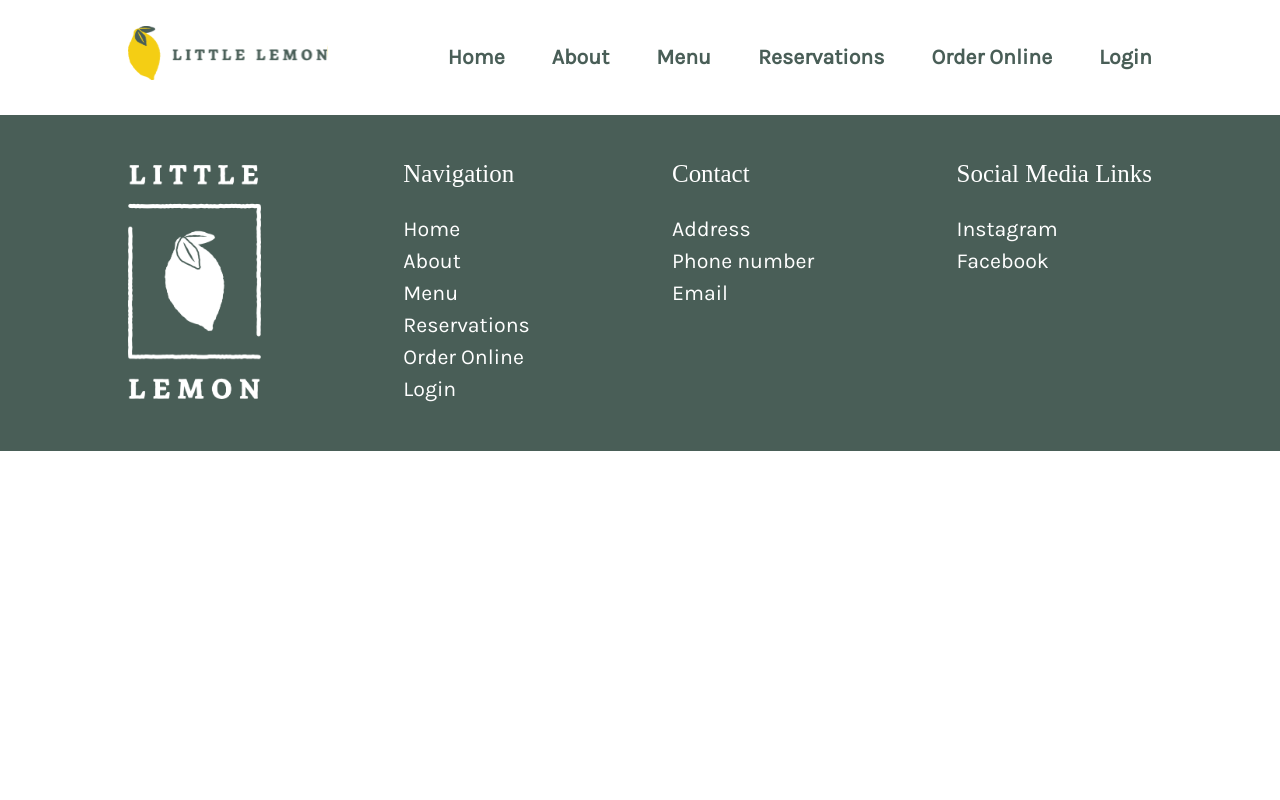
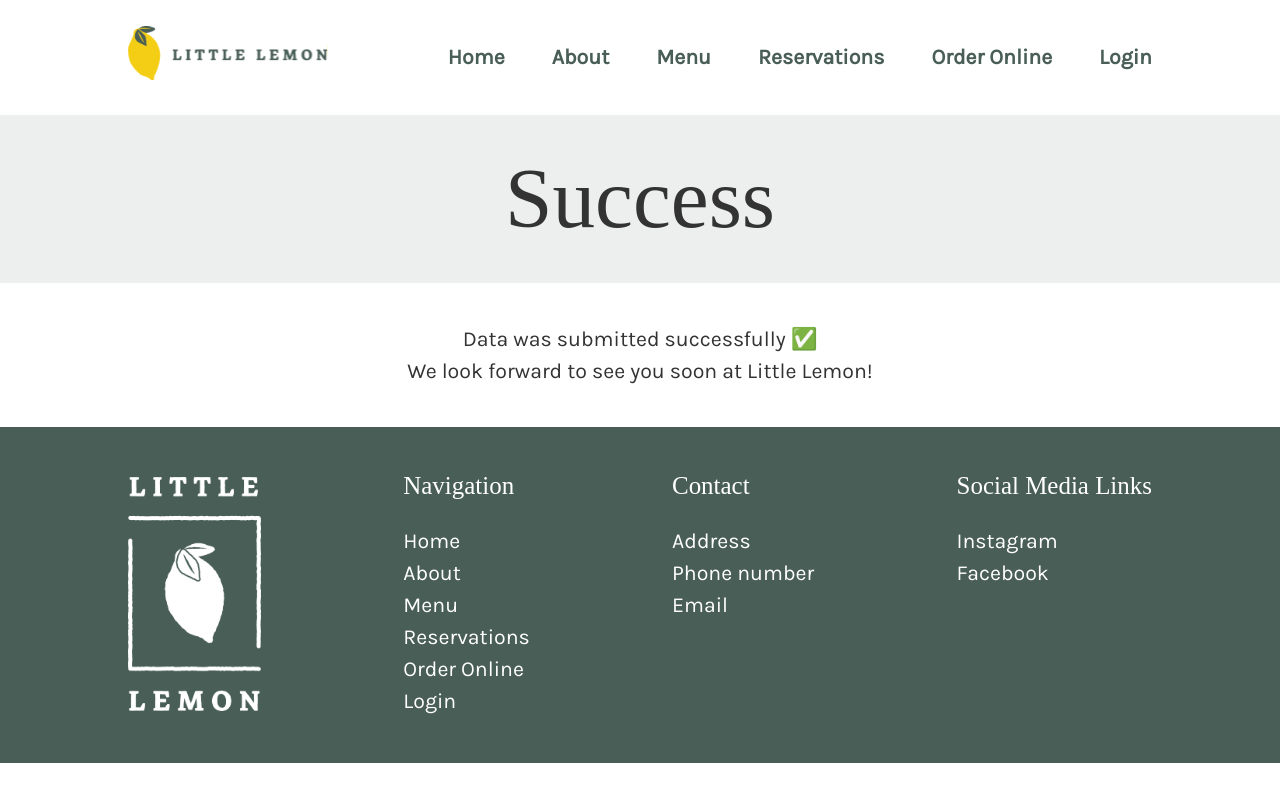
Before and after one commit to impoldev/littlelemon-frontend-capstone, a React (Create React App) app: page /confirmed-booking in a window 1280 px wide. Built offline with nearby package versions, Linux system fonts and the light colour scheme; a web font is replaced by a local one.

Commit message:
update booking system

```diff
--- a/src/App.js
+++ b/src/App.js
@@ -4,12 +4,13 @@ import { BookingPage } from './components/BookingPage';
 import { Footer } from './components/layout/Footer';
 import { Header } from './components/layout/Header';
 import { HomePage } from './components/HomePage';
-import { BrowserRouter, Route, Routes } from 'react-router'
+import { BrowserRouter, Route, Routes} from 'react-router'
 import { MenuPage } from './components/MenuPage';
 import { OrdersPage } from './components/OrdersPage';
 import { LoginPage } from './components/LoginPage';
 import { createContext, useEffect, useReducer, useState } from 'react';
-import { fetchAPI } from './fetchFunctions';
+import { fetchAPI, submitAPI } from './fetchFunctions';
+import { ConfirmedBooking } from './components/ConfirmedBooking';
 
 export const FormContext = createContext(null)
 
@@ -20,32 +21,59 @@ export function updateTimes(state, action) {
   throw Error('Unknown action.');
 }
 
-export function initializeTimes(action) {
-  action(fetchAPI(new Date()))
+export function initializeTimes(action, date) {
+  let times = fetchAPI(new Date())
+  action(times)
+  localStorage.setItem(date, JSON.stringify(times))
 }
 
 function App() {
-  const [date, setDate] = useState('')
+  const [date, setDate] = useState(new Date().toISOString().slice(0, 10))
   const [time, setTime] = useState('17:00')
   const [guests, setGuests] = useState('1')
   const [occasion, setOccasion] = useState('Birthday')
-  const [success, setSuccess] = useState(false)
 
   const [availableTimes, dispathAvailableTimes] = useReducer(updateTimes, []);
 
+  function submitForm(e) {
+    e.preventDefault()
+
+    let data = [
+      date,
+      time,
+      guests,
+      occasion
+    ]
+
+    let res = submitAPI(data)
+    console.log(res)
+
+    let curr = JSON.parse(localStorage.getItem(date)).filter(t => t !== time)
+    localStorage.setItem(date, JSON.stringify(curr))
+
+    dispathAvailableTimes(curr, date)
+    setTime(curr[0])
+  }
+
   useEffect(() => {
-    return initializeTimes(dispathAvailableTimes)
-  }, [])
+    console.log(date)
+    if (!localStorage.getItem(date)) {
+      initializeTimes(dispathAvailableTimes, date)
+    } else {
+      dispathAvailableTimes(JSON.parse(localStorage.getItem(date)))
+    }
+  }, [date])
 
   return (
     <BrowserRouter>
       <Header />
-      <FormContext.Provider value={{date, setDate, time, setTime, guests, setGuests, occasion, setOccasion, availableTimes, dispathAvailableTimes, success, setSuccess}}>
+      <FormContext.Provider value={{date, setDate, time, setTime, guests, setGuests, occasion, setOccasion, availableTimes, dispathAvailableTimes, submitForm}}>
         <Routes>
           <Route path="/" element={<HomePage />} />
           <Route path="/about" element={<AboutPage />} />
           <Route path="/menu" element={<MenuPage />} />
           <Route path="/booking" element={<BookingPage />} />
+          <Route path="/confirmed-booking" element={<ConfirmedBooking />} />
           <Route path="/order" element={<OrdersPage />} />
           <Route path="/login" element={<LoginPage />} />
         </Routes>
--- /dev/null
+++ b/src/components/ConfirmedBooking.jsx
@@ -0,0 +1,13 @@
+export function ConfirmedBooking() {
+  return(
+    <main>
+      <section className="heading">
+      <h1>Success</h1>
+      </section>
+      <section className="body">
+        <p>Data was submitted successfully ✅</p>
+        <p>We look forward to see you soon at Little Lemon!</p>
+      </section>
+    </main>
+  )
+}
--- a/src/components/subcomponents/BookingForm.jsx
+++ b/src/components/subcomponents/BookingForm.jsx
@@ -1,7 +1,7 @@
 import { useContext } from 'react'
 import '../../stylesheets/subcomponents/BookingForm.css'
 import { FormContext } from '../../App'
-import { submitAPI } from '../../fetchFunctions'
+import { useNavigate } from 'react-router'
 
 export function BookingForm() {
   const {
@@ -14,41 +14,21 @@ export function BookingForm() {
     occasion,
     setOccasion,
     availableTimes,
-    success,
-    setSuccess
+    submitForm
   } = useContext(FormContext)
 
-  function clearForm() {
-    setDate('')
-    setTime('17:00')
-    setGuests('1')
-    setOccasion('Birthday')
-
-    setTimeout(() => {
-      setSuccess(false)
-    }, 4000);
-  }
-
-  function handleSubmit(e) {
-    e.preventDefault()
-
-    let data = new FormData()
-    data.append('date', date)
-    data.append('time', time)
-    data.append('guests', guests)
-    data.append('occasion', occasion)
-
-    let res = submitAPI(data)
-    setSuccess(res)
-    clearForm()
-  }
+  let navigate = useNavigate()
 
   return(
-  <form onSubmit={handleSubmit} style={{display: 'grid', maxWidth: '200px', gap: '10px'}}>
+  <form onSubmit={(e) => {submitForm(e); navigate('/confirmed-booking')}} style={{display: 'grid', maxWidth: '200px', gap: '10px'}}>
     <label htmlFor="res-date">Choose date</label>
-    <input onChange={(e) => setDate(e.target.value)} value={date} type="date" id="res-date" />
+    <input onChange={(e) => setDate(e.target.value)} min={new Date().toISOString().slice(0, 10)} value={date} name='date' type="date" id="res-date" />
     {
-      !(date === '' || (date < new Date().toISOString() && new Date().getDate() !== date.slice(date.length - 2) - 0)) &&
+      availableTimes.length === 0 &&
+      <span style={{backgroundColor: '#c53030', color: 'white', padding: '10px 10px', borderRadius: '16px'}}>No times available for this day</span>
+    }
+    {
+      !(availableTimes.length === 0) &&
       <>
         <table style={{backgroundColor:'white', borderRadius:'16px'}}>
           <thead>
@@ -63,25 +43,21 @@ export function BookingForm() {
           </tbody>
         </table>
         <label htmlFor="res-time">Choose time</label>
-        <select onChange={(e) => setTime(e.target.value)} value={time} id="res-time">
+        <select onChange={(e) => setTime(e.target.value)} value={time} name='time' id="res-time">
           {
             availableTimes.map(t => <option key={t}>{t}</option>)
           }
         </select>
         <label htmlFor="guests">Number of guests</label>
-        <input onChange={(e) => setGuests(e.target.value)} value={guests} type="number" placeholder="1" min="1" max="10" id="guests" />
+        <input onChange={(e) => setGuests(e.target.value)} value={guests} type="number" name='guests' placeholder="1" min="1" max="10" id="guests" />
         <label htmlFor="occasion">Occasion</label>
-        <select onChange={(e) => setOccasion(e.target.value)} value={occasion} id="occasion">
+        <select onChange={(e) => setOccasion(e.target.value)} value={occasion} name='occasion' id="occasion">
             <option>Birthday</option>
             <option>Anniversary</option>
         </select>
       </>
     }
-    <input className='form-button' disabled={date === '' || (date < new Date().toISOString() && new Date().getDate() !== date.slice(date.length - 2) - 0)} type="submit" value="Make your reservation" />
-    {
-      success &&
-      <span style={{color: 'white', backgroundColor: 'green', borderRadius: '16px', padding: '10px 20px', transition: '.3s ease-in-out'}}>Data submitted successfully</span>
-    }
+    <input className='form-button' disabled={availableTimes.length === 0} type="submit" value="Make your reservation" />
   </form>
   )
 }
--- /dev/null
+++ b/src/stylesheets/ConfirmedBooking.css
@@ -0,0 +1,21 @@
+.heading {
+  text-align: center;
+  margin: auto;
+  background-color: #edefee;
+  padding: 20px 0;
+}
+
+.heading h1 {
+  margin: 0;
+}
+
+.body {
+  text-align: center;
+  margin: auto;
+  padding: 40px 0;
+  max-width: 1024px;
+}
+
+.body p {
+  margin: 0;
+}
```
Also changed, not shown: 1 other file (tests, documents, lock files or other folders).
